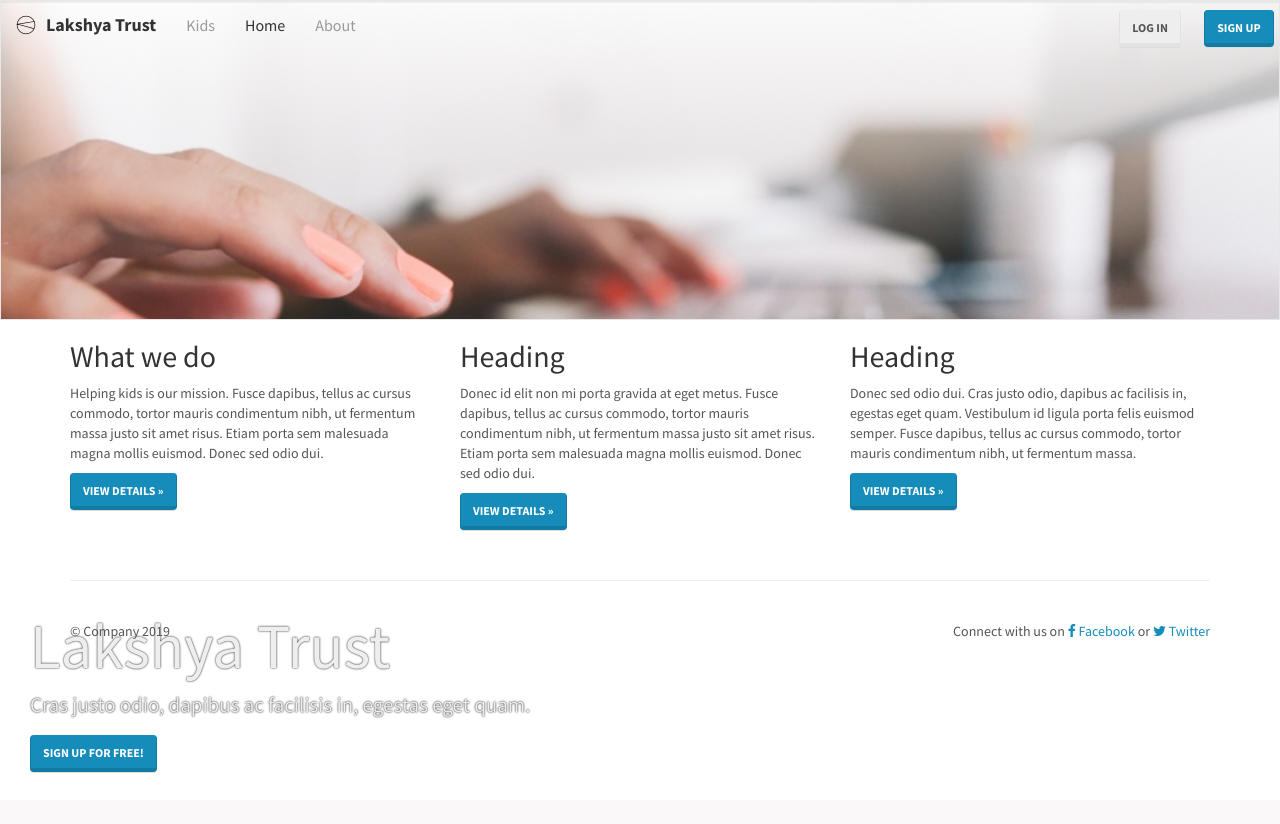
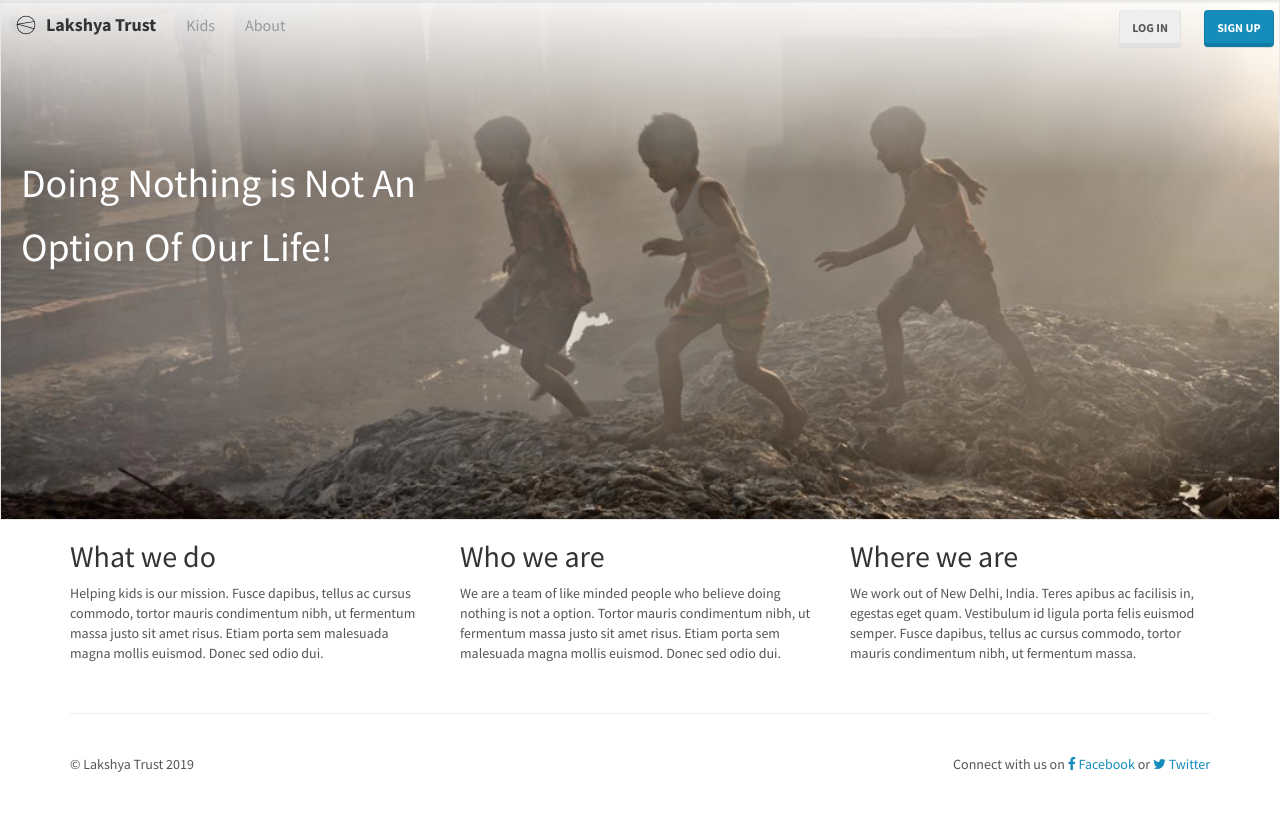
Before and after one commit to oreon/aid4, a Django app: template src/templates/home.html in a window 1280 px wide. Before the commit the page ends 773 px from the top, so only its background shows below. Run offline with Django 3.2, Linux system fonts and the light colour scheme; the template is opened without the code that fills it, so the values that code supplies are empty; some libraries are stand-ins or nearby versions.

Commit message:
Changes in outer website for lakshaya

```diff
--- a/src/myhealth/settings/production.py
+++ b/src/myhealth/settings/production.py
@@ -26,7 +26,7 @@ AUTH_PASSWORD_VALIDATORS = [
 ]
 
 # Must mention ALLOWED_HOSTS in production!
-ALLOWED_HOSTS = ["localhost",'aid4.classroomapp.in']
+ALLOWED_HOSTS = ["localhost",'aid4.classroomapp.in', 'lakshyakids.com']
 
 # Cache the templates in memory for speed-up
 loaders = [
--- a/src/static/site/css/main.css
+++ b/src/static/site/css/main.css
@@ -4,11 +4,13 @@ html, body{
     height:100%;		/* For full height images */
 }
 
-.corporate-jumbo { height: 50%; }
-
 .starter-template {
   padding: 40px 15px;
   text-align: center;
+}
+
+.text-center {
+    text-align: center;
 }
 
 .footer {
@@ -70,7 +72,7 @@ body>.navbar-transparent {
 /* Home page styling */
 .corporate-jumbo {
     background-image: linear-gradient(rgba(255, 255, 255, 0.9), rgba(255, 255, 255, 0.1), rgba(255, 255, 255, 0.2), rgba(255, 255, 255, 0)),
-      url("/static/site/img/banner.jpg");
+      url("/static/site/img/banner2.png");
     background-repeat: no-repeat;
     background-position: 80% center;
     background-attachment: fixed;
@@ -79,7 +81,13 @@ body>.navbar-transparent {
     color: #f5f5f5;
     padding: 10em 0;
     margin-bottom: 0;
-    height: 40%;
+    height: 65%;
+}
+
+.corporate-jumbo h2 {
+    color: white;
+    margin: 2rem;
+    font-size: 4rem;
 }
 
 .corporate-jumbo .well {
--- a/src/templates/_navbar.html
+++ b/src/templates/_navbar.html
@@ -1,4 +1,3 @@
-<li {% if active_link == "home" %}class="active"{% endif %}><a href="{% url 'home' %}">Home</a></li>
 <li {% if active_link == "about" %}class="active"{% endif %}><a href="{% url 'about' %}">About</a></li>
 <!-- <li {% if active_link == "kids" %}class="active"{% endif %}><a href="{% url 'kids:kid_list' %}">Kids</a></li>
 <li {% if active_link == "mykids" %}class="active"{% endif %}><a href="{% url 'kids:mykids_list' %}">My Kids</a></li> -->
--- a/src/templates/base.html
+++ b/src/templates/base.html
@@ -119,7 +119,7 @@
             <div class="footer">
         <div class="row">
           <div class="col-lg-6">
-              <p>&copy; Company {% now 'Y' %}</p>
+              <p>&copy; Lakshya Trust {% now 'Y' %}</p>
           </div>
           <div class="col-lg-6 text-right">
             Connect with us on
--- a/src/templates/home.html
+++ b/src/templates/home.html
@@ -20,18 +20,8 @@
 
 {% block splash %}
   <div class="jumbotron jumbotron-carousel corporate-jumbo">
-    <div class="container">
-      <div class="row">
-        <div class="col-md-8 col-sm-8">
-          <h1>{% include "_brandname.html" %}</h1>
-          <p>Cras justo odio, dapibus ac facilisis in, egestas eget quam.</p>
-	  <a class="btn btn-primary" href="{% url 'accounts:signup' %}" role="button">Sign up for Free!</a>
-        </div>
-        <div class="col-md-4 col-sm-4">
-
-        </div>
-      </div>
-    </div>
+      <h2>Doing Nothing is Not An</h2>
+      <h2>Option Of Our Life!</h2>
   </div>
 {% endblock splash %}
 
@@ -44,17 +34,17 @@
     <div class="col-lg-4">
       <h2>What we do </h2>
       <p>Helping kids is our mission. Fusce dapibus, tellus ac cursus commodo, tortor mauris condimentum nibh, ut fermentum massa justo sit amet risus. Etiam porta sem malesuada magna mollis euismod. Donec sed odio dui. </p>
-      <p><a class="btn btn-primary" href="#" role="button">View details &raquo;</a></p>
+      <!-- <p><a class="btn btn-primary" href="#" role="button">View details &raquo;</a></p> -->
     </div>
     <div class="col-lg-4">
-      <h2>Heading</h2>
-      <p>Donec id elit non mi porta gravida at eget metus. Fusce dapibus, tellus ac cursus commodo, tortor mauris condimentum nibh, ut fermentum massa justo sit amet risus. Etiam porta sem malesuada magna mollis euismod. Donec sed odio dui. </p>
-      <p><a class="btn btn-primary" href="#" role="button">View details &raquo;</a></p>
+      <h2>Who we are</h2>
+      <p>We are a team of like minded people who believe doing nothing is not a option. Tortor mauris condimentum nibh, ut fermentum massa justo sit amet risus. Etiam porta sem malesuada magna mollis euismod. Donec sed odio dui. </p>
+      <!-- <p><a class="btn btn-primary" href="#" role="button">View details &raquo;</a></p> -->
     </div>
     <div class="col-lg-4">
-      <h2>Heading</h2>
-      <p>Donec sed odio dui. Cras justo odio, dapibus ac facilisis in, egestas eget quam. Vestibulum id ligula porta felis euismod semper. Fusce dapibus, tellus ac cursus commodo, tortor mauris condimentum nibh, ut fermentum massa.</p>
-      <p><a class="btn btn-primary" href="#" role="button">View details &raquo;</a></p>
+      <h2>Where we are</h2>
+      <p>We work out of New Delhi, India. Teres apibus ac facilisis in, egestas eget quam. Vestibulum id ligula porta felis euismod semper. Fusce dapibus, tellus ac cursus commodo, tortor mauris condimentum nibh, ut fermentum massa.</p>
+      <!-- <p><a class="btn btn-primary" href="#" role="button">View details &raquo;</a></p> -->
     </div>
   </div>
 </div>
```
Also changed, not shown: src/templates/about.html (+17 -21 lines), src/static/site/img/banner2.png (added).
